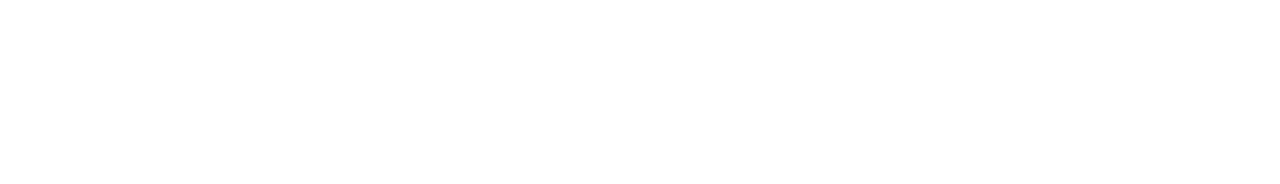
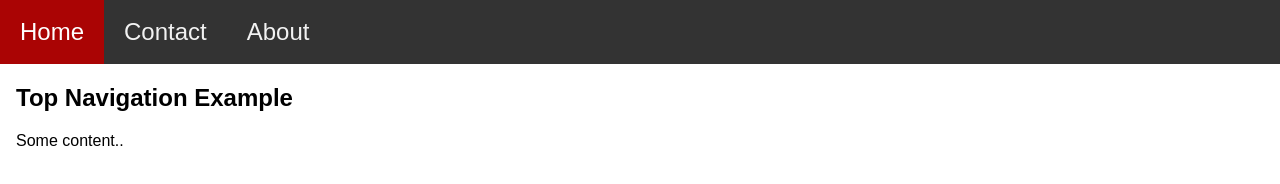
Before and after one commit to rohanxs/ugahacks9, a plain HTML site: page DawgEats/landing.html in a window 1280 px wide. Drawn offline with Linux system fonts and the light colour scheme.

Commit message:
Start landing page

```diff
--- a/DawgEats/landing.css
+++ b/DawgEats/landing.css
@@ -0,0 +1,28 @@
+body {
+    margin: 0;
+    font-family: Arial, Helvetica, sans-serif;
+}
+
+.topnav {
+    overflow: hidden;
+    background-color: #333;
+}
+
+.topnav a {
+    float: left;
+    color: #f2f2f2;
+    text-align: center;
+    padding: 18px 20px;
+    text-decoration: none;
+    font-size: 24px;
+}
+
+.topnav a:hover {
+    background-color: #ddd;
+    color: black;
+}
+
+.topnav a.active {
+    background-color: #aa0404;
+    color: white;
+}
--- a/DawgEats/landing.html
+++ b/DawgEats/landing.html
@@ -4,8 +4,18 @@
     <meta charset="UTF-8">
     <meta name="viewport" content="width=device-width, initial-scale=1.0">
     <title>DawgEats</title>
+    <link rel="stylesheet" href="landing.css">
 </head>
 <body>
+    <div class="topnav">
+        <a class="active" href="#home">Home</a>
+        <a href="#contact">Contact</a>
+        <a href="#about">About</a>
+      </div>
 
+      <div style="padding-left:16px">
+        <h2>Top Navigation Example</h2>
+        <p>Some content..</p>
+      </div>
 </body>
 </html>
```
Also changed, not shown: 1 other file.
